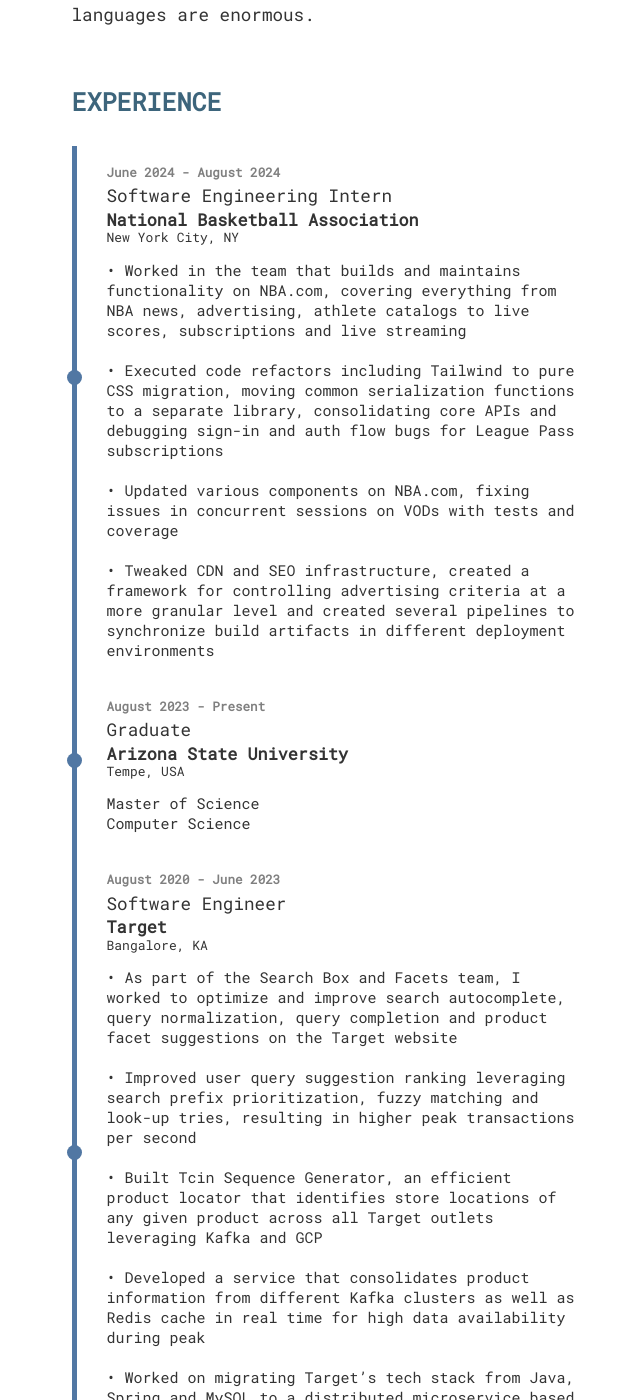
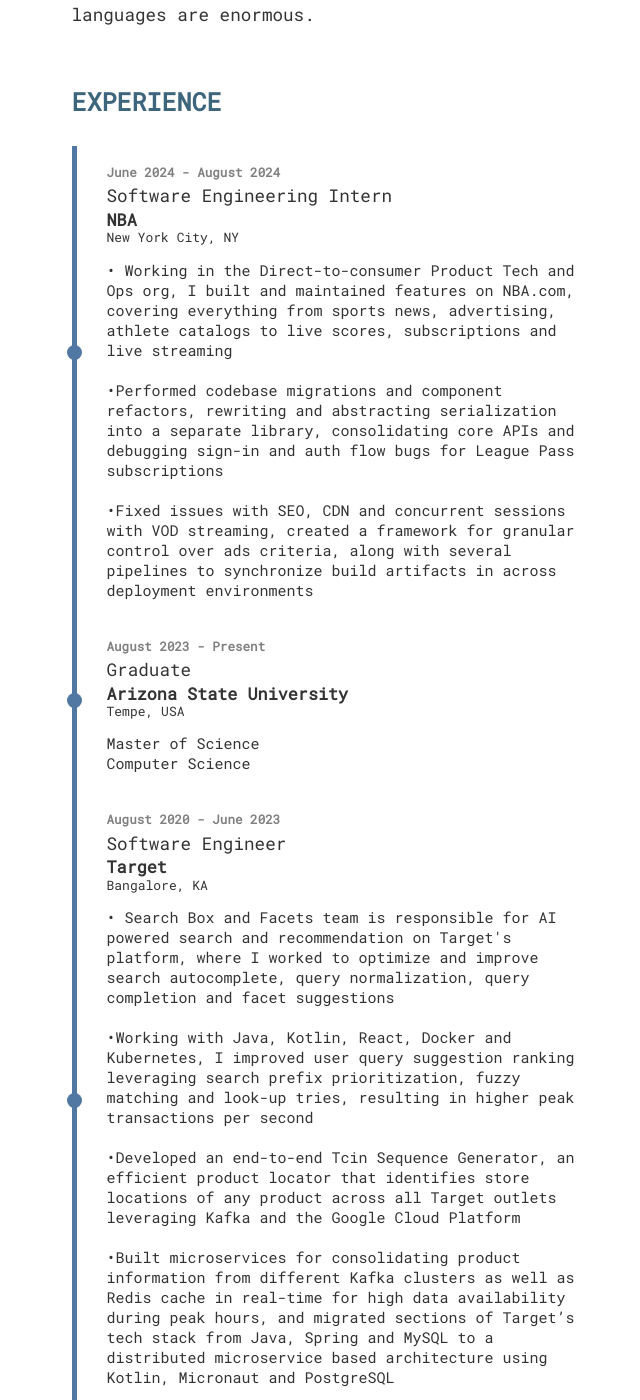
Before and after one commit to anushaa51/anushaa51.github.io, a Jekyll site: the page built from index.html, in a window 1280 px wide and 1400 px high, scrolled down 1122 px. Shown: the whole window, without its empty margins (503-1143 px from the left). Built offline with Jekyll 4.4.1, drawn with Linux system fonts in a browser that asks for light colours; nearby versions of some CDN libraries; some of the changed text lies outside the part shown.

```diff
--- a/_config.yml
+++ b/_config.yml
@@ -16,9 +16,9 @@ theme_settings :
       - start : June 2024
         end : August 2024
         experience : Software Engineering Intern
-        place: National Basketball Association
+        place: NBA
         location: New York City, NY
-        summary: • Worked in the team that builds and maintains functionality on NBA.com, covering everything from NBA news, advertising, athlete catalogs to live scores, subscriptions and live streaming<br/><br/>• Executed code refactors including Tailwind to pure CSS migration, moving common serialization functions to a separate library, consolidating core APIs and debugging sign-in and auth flow bugs for League Pass subscriptions<br/><br/>• Updated various components on NBA.com, fixing issues in concurrent sessions on VODs with tests and coverage<br/><br/>• Tweaked CDN and SEO infrastructure, created a framework for controlling advertising criteria at a more granular level and created several pipelines to synchronize build artifacts in different deployment environments
+        summary: • Working in the Direct-to-consumer Product Tech and Ops org, I built and maintained features on NBA.com, covering everything from sports news, advertising, athlete catalogs to live scores, subscriptions and live streaming<br/><br/>•Performed codebase migrations and component refactors, rewriting and abstracting serialization into a separate library, consolidating core APIs and debugging sign-in and auth flow bugs for League Pass subscriptions<br/><br/>•Fixed issues with SEO, CDN and concurrent sessions with VOD streaming, created a framework for granular control over ads criteria, along with several pipelines to synchronize build artifacts in across deployment environments
       - start : August 2023
         end : Present
         experience : Graduate
@@ -30,13 +30,7 @@ theme_settings :
         experience : Software Engineer
         place: Target
         location: Bangalore, KA
-        summary: • As part of the Search Box and Facets team, I worked to optimize and improve search autocomplete, query normalization, query completion and product facet suggestions on the Target website<br/><br/>• Improved user query suggestion ranking leveraging search prefix prioritization, fuzzy matching and look-up tries, resulting in higher peak transactions per second<br/><br/>• Built Tcin Sequence Generator, an efficient product locator that identifies store locations of any given product across all Target outlets leveraging Kafka and GCP<br/><br/>• Developed a service that consolidates product information from different Kafka clusters as well as Redis cache in real time for high data availability during peak<br/><br/>• Worked on migrating Target’s tech stack from Java, Spring and MySQL to a distributed microservice based architecture using Kotlin, Micronaut and PostgreSQL<br/><br/>• Identified critical fields and re-indexed Target’s fork of Metabase that interfaces with MongoDB, resulting in reduced time taken to visualize data from over a minute down to sub 1000ms
-      - start : Jan 2020
-        end : Feb 2020
-        experience : Web Development Internship
-        place: Donti Technologies
-        location: Bangalore, KA
-        summary: Full Stack<br/><br/>• Developed a new company website with a comprehensive new interface using React, including a new shopping cart system.
+        summary: • Search Box and Facets team is responsible for AI powered search and recommendation on Target's platform, where I worked to optimize and improve search autocomplete, query normalization, query completion and facet suggestions<br/><br/>•Working with Java, Kotlin, React, Docker and Kubernetes, I improved user query suggestion ranking leveraging search prefix prioritization, fuzzy matching and look-up tries, resulting in higher peak transactions per second<br/><br/>•Developed an end-to-end Tcin Sequence Generator, an efficient product locator that identifies store locations of any product across all Target outlets leveraging Kafka and the Google Cloud Platform<br/><br/>•Built microservices for consolidating product information from different Kafka clusters as well as Redis cache in real-time for high data availability during peak hours, and migrated sections of Target’s tech stack from Java, Spring and MySQL to a distributed microservice based architecture using Kotlin, Micronaut and PostgreSQL<br/><br/>•Identified critical fields and re-indexed Target’s fork of Metabase that interfaces with MongoDB, resulting in reduced time taken to visualize data from over a minute down to sub 1000ms
       - start : August 2016
         end : August 2020
         experience : Undergraduate
```
Also changed, not shown: 2 other files.
